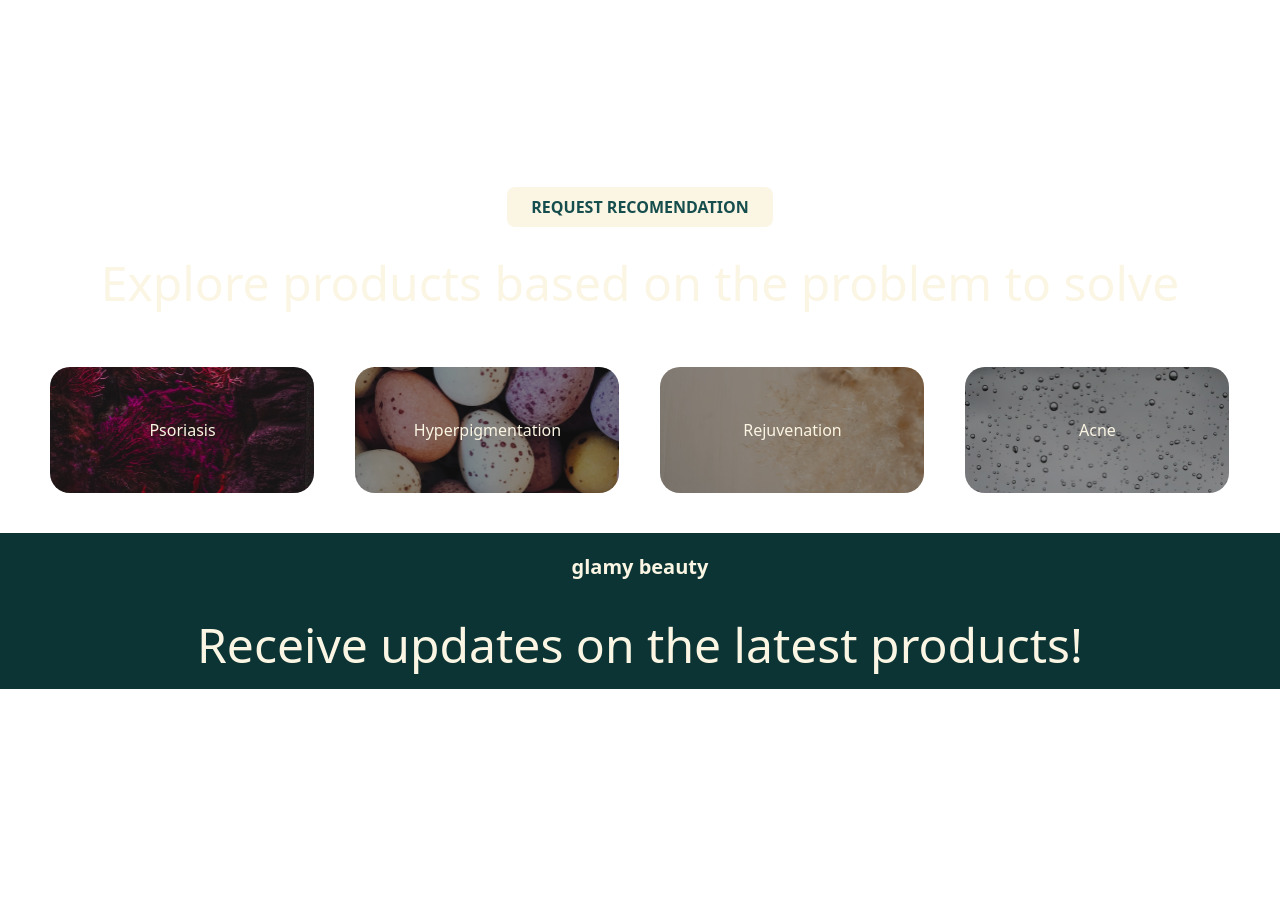
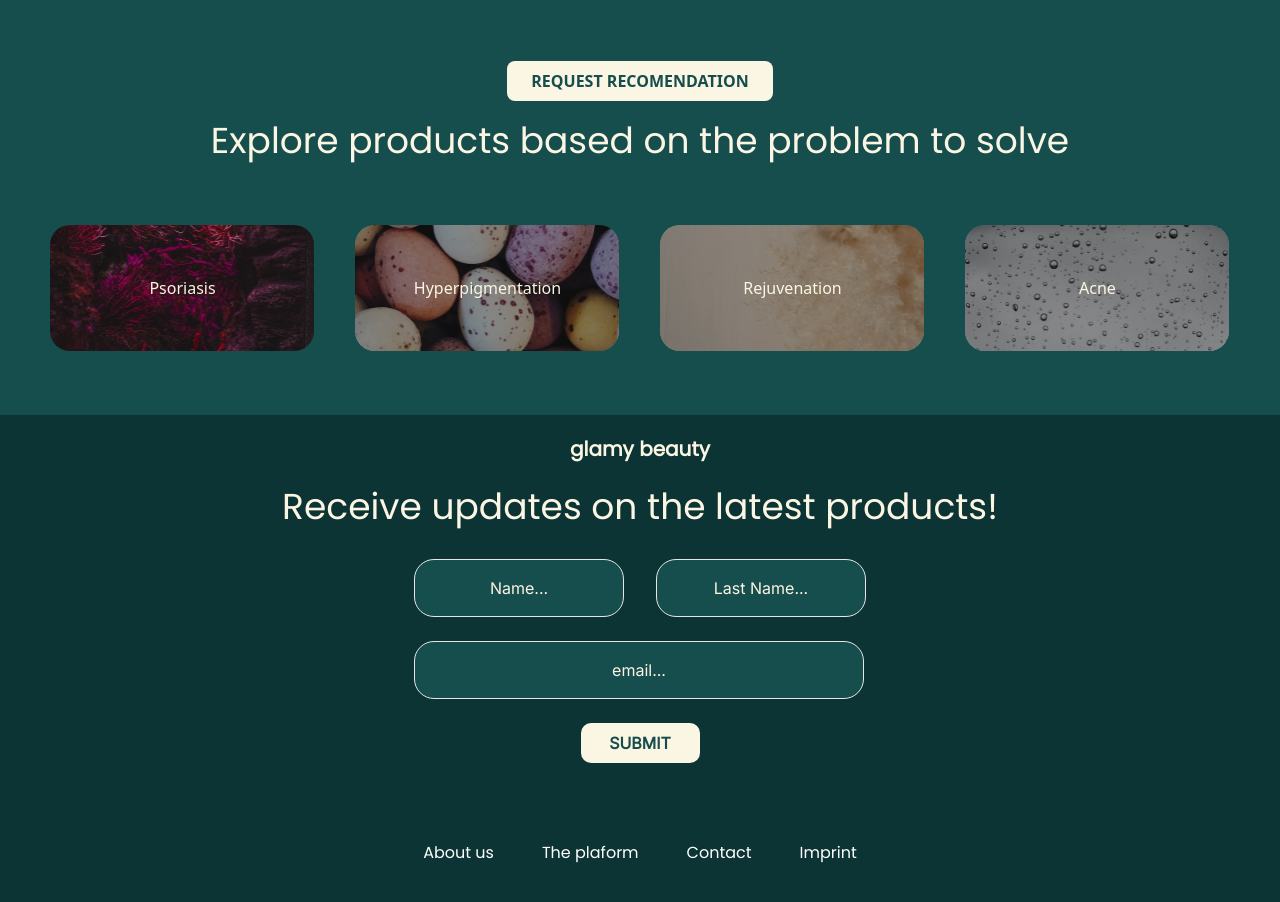
Before and after one commit to fahmiSD/glamify, a Nuxt app: page / in a window 1280 px wide. Shown: the part 1440-2342 px from the top of the page. Before the commit the page ends 2129 px from the top, so only its background shows below. Built offline with nearby package versions, Linux system fonts and the light colour scheme.

Commit message:
add fix navbar

```diff
--- a/layouts/default.vue
+++ b/layouts/default.vue
@@ -1,6 +1,6 @@
 <template>
   <div>
-    <header class="shadow-sm bg-[#0C3434]">
+    <header class="shadow-sm bg-[#0C3434] sticky top-0 z-50">
       <nav class="container mx-auto h-[79px] flex items-center justify-around">
         <NuxtLink to="/"
           ><p class="text-white font-bold text-xl">glamy beauty</p></NuxtLink
@@ -56,7 +56,7 @@
             >
           </li>
           <li>
-            <NuxtLink to="/products" class="btn"
+            <NuxtLink to="/login" class="btn"
               ><p class="text-white text-center">
                 Login / <br />Sign up
               </p></NuxtLink
@@ -67,7 +67,7 @@
     </header>
 
     <!-- output the page content -->
-    <div class="bg-green h-screen">
+    <div class="bg-green h-full">
       <slot />
     </div>
   </div>
--- a/pages/index.vue
+++ b/pages/index.vue
@@ -1,8 +1,8 @@
 <template>
-  <div>
+  <div class="pt-10">
     <div class="flex justify-center">
       <p
-        class="text-[#fbf5e3] font-bold text-7xl text-center tracking-wide leading-tight"
+        class="text-[#fbf5e3] font-bold text-6xl text-center tracking-wide leading-tight font-poppins"
       >
         Rate your favorite beauty <br />products
       </p>
@@ -111,7 +111,7 @@
     </div>
 
     <div class="flex justify-center items-center">
-      <p class="text-[#fbf5e3] text-5xl">
+      <p class="text-[#fbf5e3] text-4xl font-poppins">
         Explore new products recommended by similar users
       </p>
     </div>
@@ -219,7 +219,7 @@
     </div>
 
     <div class="flex justify-center items-center">
-      <p class="text-[#fbf5e3] text-5xl">Will you help out?</p>
+      <p class="text-[#fbf5e3] text-4xl font-poppins">Will you help out?</p>
     </div>
 
     <div id="controls-carousel" class="relative" data-carousel="static">
@@ -324,20 +324,20 @@
       </button>
     </div>
 
-    <div class="flex justify-center items-center mb-3">
+    <div class="flex justify-center items-center mb-5">
       <button
         class="bg-[#fbf5e3] rounded-lg px-6 py-2 text-[#164d4d] font-bold"
       >
         REQUEST RECOMENDATION
       </button>
     </div>
-    <div class="flex justify-center items-center mb-10">
-      <p class="text-[#fbf5e3] text-5xl">
+    <div class="flex justify-center items-center mb-16">
+      <p class="text-[#fbf5e3] text-4xl font-poppins">
         Explore products based on the problem to solve
       </p>
     </div>
 
-    <div class="flex justify-center items-center mb-10">
+    <div class="flex justify-center items-center mb-16">
       <div class="grid grid-cols-4 gap-10">
         <div class="flex justify-center items-center">
           <p class="absolute text-[#fbf5e3]">Psoriasis</p>
@@ -358,14 +358,57 @@
       </div>
     </div>
 
-    <div class="bg-[#0C3434]">
-      <div class="flex justify-center">
-        <p class="text-[#fbf5e3] font-bold text-xl">glamy beauty</p>
+    <div class="bg-[#0C3434] h-[406px] py-5">
+      <div class="flex justify-center mb-6">
+        <p class="text-[#fbf5e3] font-bold text-xl font-poppins">
+          glamy beauty
+        </p>
       </div>
-      <div class="flex justify-center items-center mb-10">
-        <p class="text-[#fbf5e3] text-5xl">
+      <div class="flex justify-center items-center mb-8">
+        <p class="text-[#fbf5e3] text-4xl font-poppins">
           Receive updates on the latest products!
         </p>
+      </div>
+
+      <div class="flex justify-center">
+        <form>
+          <div class="flex gap-8">
+            <input
+              class="w-[210px] h-[58px] mb-[24px] rounded-[20px] bg-[#164D4D] border border-[#E6E6E6] focus:outline-none focus:ring focus:ring-[#FBF5E3] text-center text-[#FBF5E3] placeholder:font-inter placeholder:text-center placeholder:text-[#FBF5E3]"
+              placeholder="Name..."
+              required
+            /><input
+              class="w-[210px] h-[58px] mb-[24px] rounded-[20px] bg-[#164D4D] border border-[#E6E6E6] focus:outline-none focus:ring focus:ring-[#FBF5E3] text-center text-[#FBF5E3] placeholder:font-inter placeholder:text-center placeholder:text-[#FBF5E3]"
+              placeholder="Last Name..."
+              required
+            />
+          </div>
+          <div>
+            <input
+              class="w-[450px] h-[58px] mb-[24px] rounded-[20px] bg-[#164D4D] border border-[#E6E6E6] focus:outline-none focus:ring focus:ring-[#FBF5E3] text-center text-[#FBF5E3] placeholder:font-inter placeholder:text-center placeholder:text-[#FBF5E3]"
+              placeholder="email..."
+              required
+            />
+          </div>
+          <div class="flex justify-center">
+            <button
+              type="submit"
+              class="bg-[#FBF5E3] rounded-[10px] w-[119px] h-[40px]"
+            >
+              <p class="text-[#164D4D] font-inter font-bold">SUBMIT</p>
+            </button>
+          </div>
+        </form>
+      </div>
+    </div>
+    <div class="bg-[#0C3434] h-[246px] py-5">
+      <div class="flex justify-center">
+        <div class="max-w-[450px] flex gap-12">
+          <p class="text-white font-poppins">About us</p>
+          <p class="text-white font-poppins">The plaform</p>
+          <p class="text-white font-poppins">Contact</p>
+          <p class="text-white font-poppins">Imprint</p>
+        </div>
       </div>
     </div>
   </div>
@@ -378,7 +421,4 @@ h2 {
   margin-bottom: 20px;
   font-size: 36px;
 }
-p {
-  margin: 20px 0;
-}
 </style>
```
Also changed, not shown: 1 other file (tests, documents, lock files or other folders).
